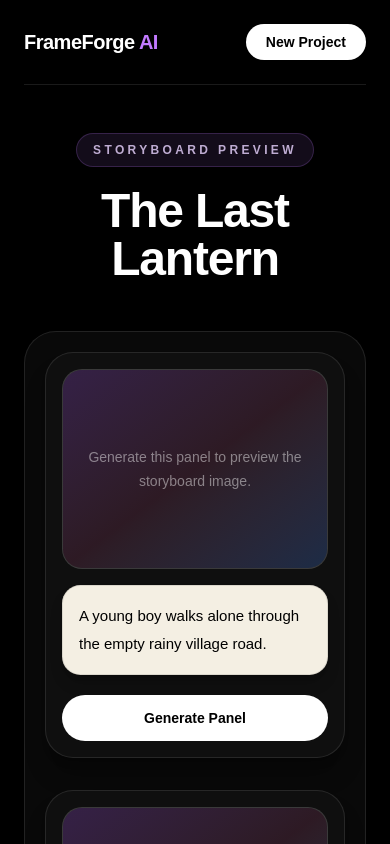
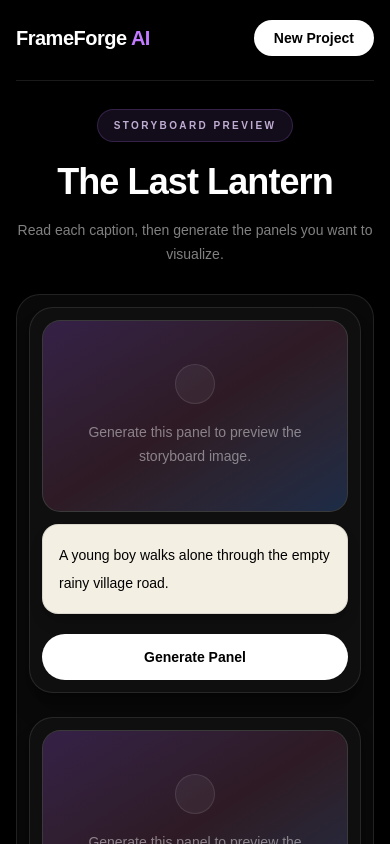
Before and after one commit to abhinavc007/frameforge-ai, a Next.js app: page /projects/demo in a window 390 px wide. Shown: the top 844 px of the page. Built offline with nearby package versions, Linux system fonts and the light colour scheme.

Commit message:
Polish storyboard result page UX

```diff
--- a/app/projects/demo/page.tsx
+++ b/app/projects/demo/page.tsx
@@ -121,6 +121,7 @@ export default function DemoProjectPage() {
     {}
   );
   const [generatingPanelKey, setGeneratingPanelKey] = useState("");
+  const [errorMessage, setErrorMessage] = useState("");
 
   useEffect(() => {
     const savedGeneratedProject = sessionStorage.getItem(
@@ -153,6 +154,7 @@ export default function DemoProjectPage() {
     const panelKey = `${sceneNumber}-${shot.shotNumber}`;
 
     try {
+      setErrorMessage("");
       setGeneratingPanelKey(panelKey);
 
       const response = await fetch("/api/generate-panel", {
@@ -191,7 +193,9 @@ export default function DemoProjectPage() {
         return updatedImages;
       });
     } catch {
-      alert("Failed to generate panel image. Please try again.");
+      setErrorMessage(
+        "Panel generation failed. Please check your connection and try again."
+      );
     } finally {
       setGeneratingPanelKey("");
     }
@@ -206,14 +210,14 @@ export default function DemoProjectPage() {
 
   const gridClass =
     storyboardPanels.length <= 2
-      ? "mx-auto grid max-w-4xl gap-8 md:grid-cols-2"
-      : "grid gap-8 md:grid-cols-2 xl:grid-cols-4";
+      ? "mx-auto grid max-w-5xl gap-6 md:grid-cols-2 md:gap-8"
+      : "grid gap-6 md:grid-cols-2 xl:grid-cols-4 md:gap-8";
 
   return (
     <main className="min-h-screen bg-black text-white">
       <GradientBackground />
 
-      <div className="mx-auto max-w-7xl px-6 py-6">
+      <div className="mx-auto max-w-7xl px-4 py-5 sm:px-6 sm:py-6">
         <AppNavbar
           secondaryHref="/dashboard"
           secondaryLabel="Dashboard"
@@ -221,25 +225,35 @@ export default function DemoProjectPage() {
           ctaLabel="New Project"
         />
 
-        <section className="py-12">
+        <section className="py-7 sm:py-12">
           <motion.div
             initial={{ opacity: 0, y: 18 }}
             animate={{ opacity: 1, y: 0 }}
             transition={{ duration: 0.6 }}
             className="text-center"
           >
-            <p className="mx-auto mb-5 w-fit rounded-full border border-purple-400/20 bg-purple-400/10 px-4 py-2 text-xs font-semibold uppercase tracking-[0.28em] text-purple-200/80">
+            <p className="mx-auto mb-5 w-fit rounded-full border border-purple-400/20 bg-purple-400/10 px-4 py-2 text-[10px] font-semibold uppercase tracking-[0.24em] text-purple-200/80 sm:text-xs">
               Storyboard Preview
             </p>
 
-            <h1 className="text-5xl font-black tracking-tight md:text-7xl">
+            <h1 className="mx-auto max-w-5xl text-4xl font-black tracking-tight sm:text-5xl md:text-7xl">
               {project.projectTitle}
             </h1>
+
+            <p className="mx-auto mt-4 max-w-2xl text-sm leading-6 text-white/50 sm:text-base sm:leading-7">
+              Read each caption, then generate the panels you want to visualize.
+            </p>
+
+            {errorMessage ? (
+              <div className="mx-auto mt-6 max-w-2xl rounded-2xl border border-red-400/20 bg-red-500/10 px-4 py-3 text-sm text-red-100">
+                {errorMessage}
+              </div>
+            ) : null}
           </motion.div>
         </section>
 
-        <section className="pb-24">
-          <div className="rounded-[2rem] border border-white/10 bg-white/[0.035] p-5 shadow-2xl shadow-black/40 md:p-8">
+        <section className="pb-16 sm:pb-24">
+          <div className="rounded-[1.5rem] border border-white/10 bg-white/[0.035] p-3 shadow-2xl shadow-black/40 sm:rounded-[2rem] sm:p-5 md:p-8">
             <div className={gridClass}>
               {storyboardPanels.map(({ sceneNumber, shot }, index) => {
                 const panelKey = `${sceneNumber}-${shot.shotNumber}`;
@@ -253,10 +267,10 @@ export default function DemoProjectPage() {
                     whileInView={{ opacity: 1, y: 0 }}
                     viewport={{ once: true, amount: 0.2 }}
                     transition={{ duration: 0.5, delay: index * 0.04 }}
-                    className="rounded-[1.75rem] border border-white/10 bg-[#111111]/90 p-4 shadow-xl shadow-black/30"
+                    className="rounded-[1.5rem] border border-white/10 bg-[#111111]/90 p-3 shadow-xl shadow-black/30 sm:rounded-[1.75rem] sm:p-4"
                   >
-                    <div className="overflow-hidden rounded-[1.25rem] border border-white/15 bg-neutral-900">
-                      <div className="aspect-[4/3] bg-gradient-to-br from-purple-500/20 via-pink-500/10 to-blue-500/20">
+                    <div className="overflow-hidden rounded-[1.15rem] border border-white/15 bg-neutral-900 sm:rounded-[1.25rem]">
+                      <div className="aspect-[16/10] bg-gradient-to-br from-purple-500/20 via-pink-500/10 to-blue-500/20 sm:aspect-[4/3]">
                         {imageUrl ? (
                           <img
                             src={imageUrl}
@@ -265,17 +279,21 @@ export default function DemoProjectPage() {
                           />
                         ) : (
                           <div className="flex h-full items-center justify-center p-6 text-center">
-                            <p className="text-sm leading-6 text-white/45">
-                              Generate this panel to preview the storyboard
-                              image.
-                            </p>
+                            <div>
+                              <div className="mx-auto mb-4 h-10 w-10 rounded-full border border-white/10 bg-white/5" />
+                              <p className="text-sm leading-6 text-white/45">
+                                {isGenerating
+                                  ? "Generating storyboard image..."
+                                  : "Generate this panel to preview the storyboard image."}
+                              </p>
+                            </div>
                           </div>
                         )}
                       </div>
                     </div>
 
-                    <div className="mt-4 rounded-[1.15rem] border border-black/10 bg-[#f4efe3] p-4 text-black shadow-lg shadow-black/20">
-                      <p className="text-[15px] font-medium leading-7">
+                    <div className="mt-3 rounded-[1rem] border border-black/10 bg-[#f4efe3] p-4 text-black shadow-lg shadow-black/20 sm:mt-4 sm:rounded-[1.15rem]">
+                      <p className="text-[14px] font-medium leading-7 sm:text-[15px]">
                         {shot.caption || shot.description}
                       </p>
                     </div>
```
